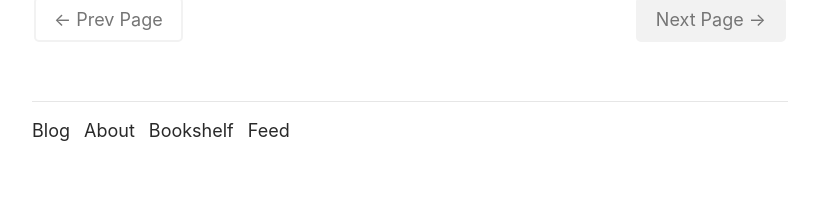
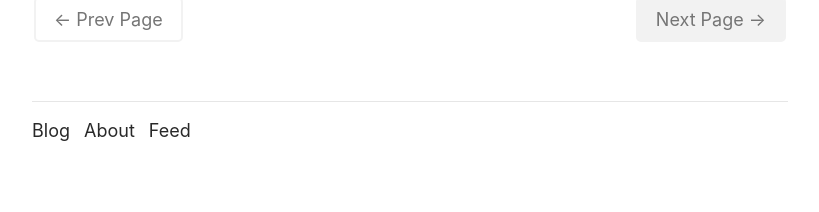
Before and after one commit to ajpwalser/ajpwalser.github.io, a Jekyll site: the page built from index.html, in a window 1280 px wide. Shown: the part 1057-1269 px from the top of the page, without its empty margins (230-1049 px from the left). Built offline with Jekyll 4.4.1, drawn with Linux system fonts in a browser that asks for light colours; some web fonts are replaced; the list of posts is cut into pages by our own code.

Commit message:
Update default.html

```diff
--- a/_layouts/default.html
+++ b/_layouts/default.html
@@ -30,7 +30,6 @@
         <ul>
          <li><a href="{{ site.baseurl | prepend: site.url }}/">Blog</a></li>
          <li><a href="{{ '/about/' | prepend: site.baseurl | prepend: site.url }}">About</a></li>
-         <li><a href="{{ '/bookshelf/' | prepend: site.baseurl | prepend: site.url }}">Bookshelf</a></li>
          <li><a href="{{ '/feed.xml' | prepend: site.baseurl | prepend: site.url }}">Feed</a></li>
         </ul>
    </footer>
```
